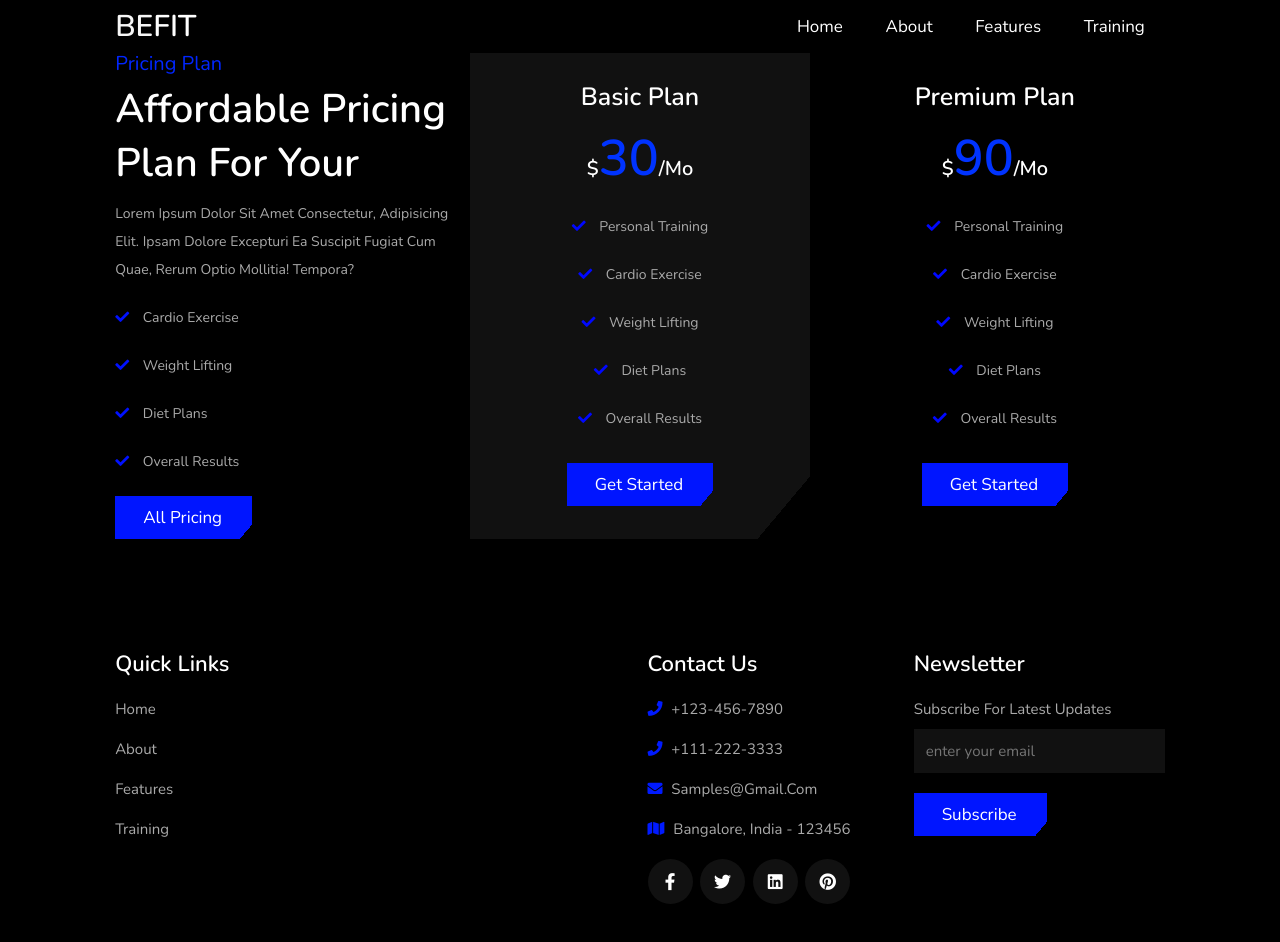
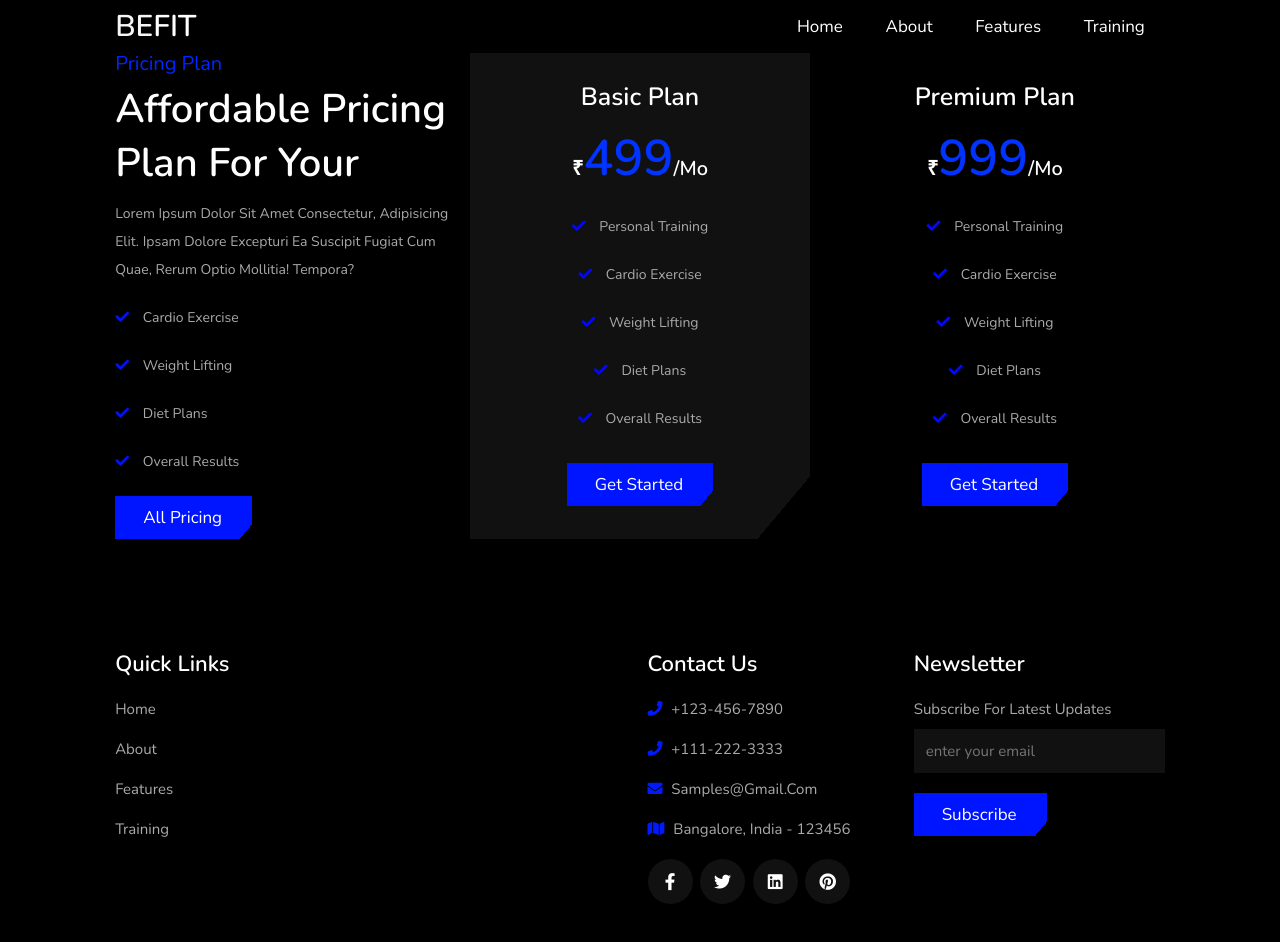
Before and after one commit to Balraj7860/online_strength_training_website-master, a website: page views/subscription.html in a window 1280 px wide. Drawn offline with nearby package versions, Linux system fonts and the light colour scheme.

Commit message:
Rs changed

```diff
--- a/views/subscription.html
+++ b/views/subscription.html
@@ -52,7 +52,7 @@
 
     <div class="plan basic">
         <h3>basic plan</h3>
-        <div class="price"><span>$</span>30<span>/mo</span></div>
+        <div class="price"><span>₹</span>499<span>/mo</span></div>
        <div class="list">
         <p> <i class="fas fa-check"></i> personal training </p>
         <p> <i class="fas fa-check"></i> cardio exercise </p>
@@ -65,7 +65,7 @@
 
     <div class="plan">
         <h3>premium plan</h3>
-        <div class="price"><span>$</span>90<span>/mo</span></div>
+        <div class="price"><span>₹</span>999<span>/mo</span></div>
        <div class="list">
         <p> <i class="fas fa-check"></i> personal training </p>
         <p> <i class="fas fa-check"></i> cardio exercise </p>
```
